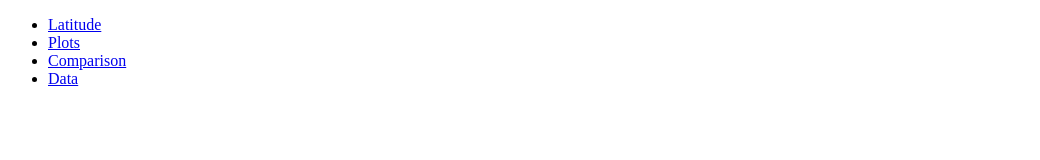
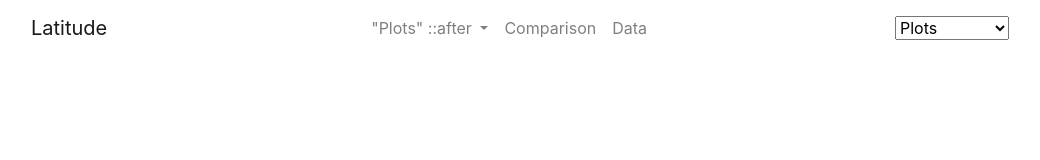
Before and after one commit to apfleegor/Web-Design-Challenge, a plain HTML site: page index.html in a window 1280 px wide. Shown: the whole page, without its empty margins (0-1040 px from the left). Drawn offline with nearby package versions, Linux system fonts and the light colour scheme.

Commit message:
working on nav bar

```diff
--- a/index.html
+++ b/index.html
@@ -5,6 +5,8 @@
     <meta http-equiv="X-UA-Compatible" content="IE=edge">
     <meta name="viewport" content="width=device-width, initial-scale=1.0">
     <title>Latitude</title>
+    <link rel="stylesheet" href="https://stackpath.bootstrapcdn.com/bootstrap/4.3.1/css/bootstrap.min.css" integrity="sha384-ggOyR0iXCbMQv3Xipma34MD+dH/1fQ784/j6cY/iJTQUOhcWr7x9JvoRxT2MZw1T" crossorigin="anonymous">
+    <link rel="stylesheet" href="style.css">
 </head>
 
 <!-- ADD bootstap stuff -->
@@ -12,16 +14,45 @@
 <body>
 <!-- https://getbootstrap.com/docs/4.0/components/navbar/ -->
 
-    <div class = "container">
-        <nav class="navbar">
-            <ul>
-                <li> <a href="#Latitude">Latitude</a> </li>
-                <li> <a href="#Plots">Plots</a> </li>
-                <li> <a href="#Comparison">Comparison</a> </li>
-                <li> <a href="#Data">Data</a> </li>
+    <nav class = "navbar navbar-expand-md navbar-light">
+        <div class="container-fluid">
+            <div class="navbar-header">
+                <a class="navbar-brand" href="#Latitude">Latitude</a>
+            </div>
+
+            <ul class="nav navbar-nav">
+                <li class="nav-item dropdown">
+                    <a class="nav-link dropdown-toggle" id="dropdown" data-toggle="plots"
+                    aria-haspopup="true" aria-expanded="false">
+                        "Plots"
+                        ::after
+                    </a>
+                    <div class="dropdown-menu" aria-labelledby="dropdown">
+                        <a class="dropdown-item" href="#">Max Temperature</a>
+                        <a class="dropdown-item" href="#">Humidity</a>
+                        <a class="dropdown-item" href="#">Cloudiness</a>
+                        <a class="dropdown-item" href="#">Wind Speed</a>
+                    </div>
+                </li>
+                <li class="nav-item">
+                    <a class="nav-link" href="#Comparison">Comparison</a>
+                </li>
+                <li class="nav-item">
+                    <a class="nav-link" href="#Data">Data</a>
+                </li>
             </ul>
-        </nav>
-    </div>
+            <select id="nav-select">
+                <option value="home">Plots</option>
+                <option value="about">Comparison</option>
+                <option value="portfolio">Data</option>
+            </select>
+            <div class="clearfix"></div>
+        </div>
+    </nav>
+
+    <script src="https://code.jquery.com/jquery-3.3.1.slim.min.js" integrity="sha384-q8i/X+965DzO0rT7abK41JStQIAqVgRVzpbzo5smXKp4YfRvH+8abtTE1Pi6jizo" crossorigin="anonymous"></script>
+    <script src="https://cdnjs.cloudflare.com/ajax/libs/popper.js/1.14.7/umd/popper.min.js" integrity="sha384-UO2eT0CpHqdSJQ6hJty5KVphtPhzWj9WO1clHTMGa3JDZwrnQq4sF86dIHNDz0W1" crossorigin="anonymous"></script>
+    <script src="https://stackpath.bootstrapcdn.com/bootstrap/4.3.1/js/bootstrap.min.js" integrity="sha384-JjSmVgyd0p3pXB1rRibZUAYoIIy6OrQ6VrjIEaFf/nJGzIxFDsf4x0xIM+B07jRM" crossorigin="anonymous"></script>
 
 </body>
 </html>
```
Also changed, not shown: styles.css (added).
